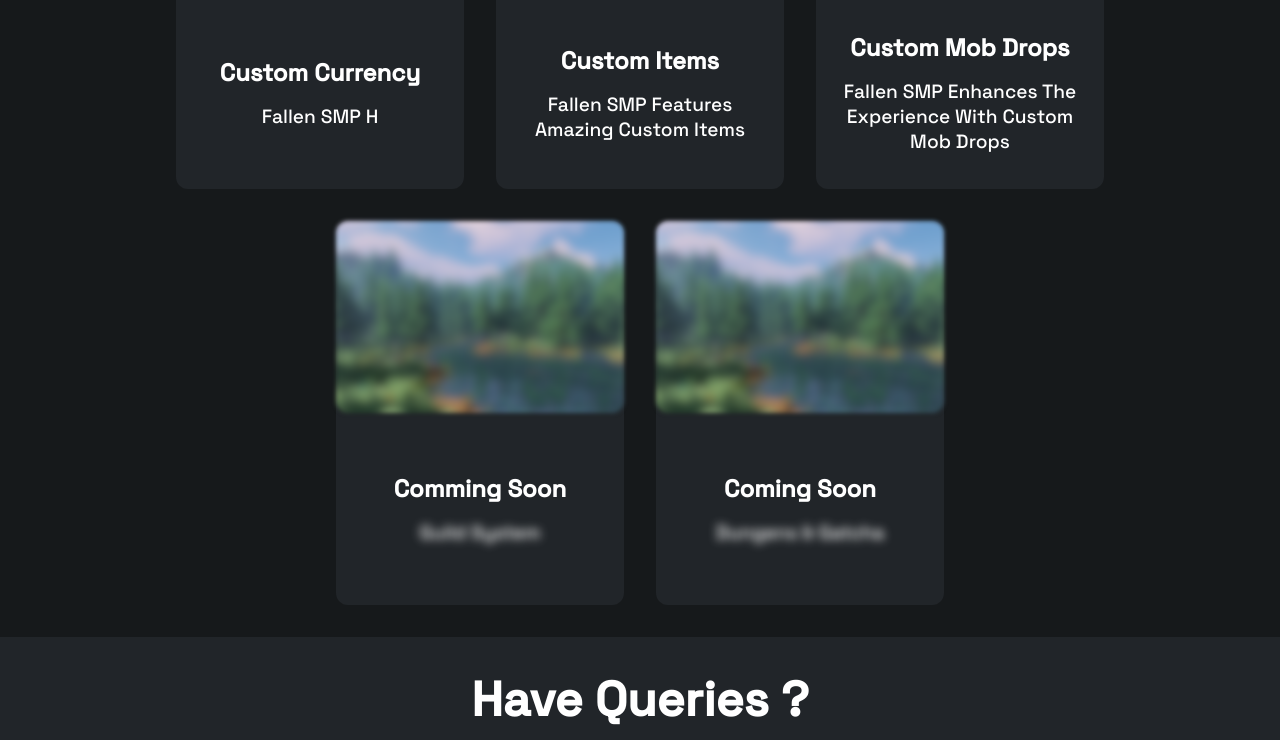
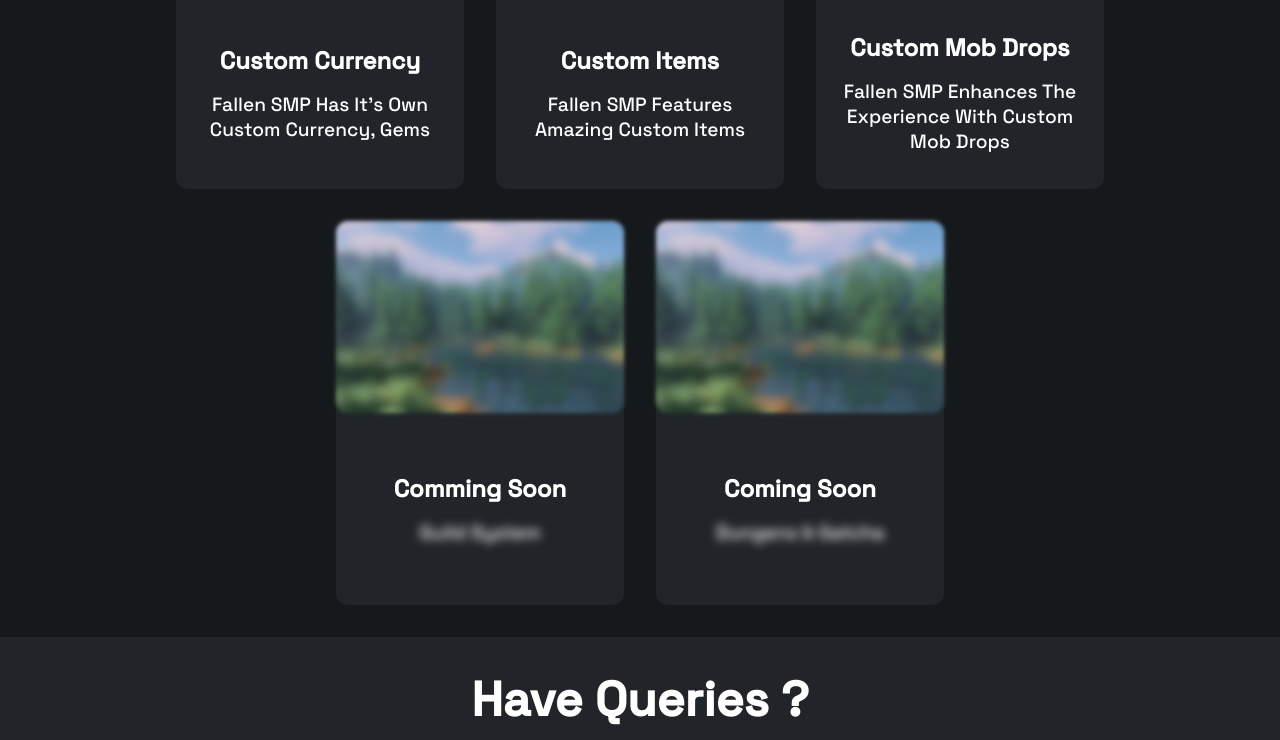
Before and after one commit to SpreadSheets600/Fallen-SMP, a plain HTML site: page index.html in a window 1280 px wide. Shown: the part 1659-2399 px from the top of the page. Drawn offline with nearby package versions, Linux system fonts and the light colour scheme.

Commit message:
Errors Fixed

```diff
--- a/index.html
+++ b/index.html
@@ -224,7 +224,7 @@
               src="assets/gems.jpg"
             />
             <a class="main2_feature_headline">Custom Currency</a>
-            <a class="main2_feature_text">Fallen SMP H</a>
+            <a class="main2_feature_text">Fallen SMP Has It's Own Custom Currency, Gems</a>
           </div>
           <div class="main2_feature">
             <img
```
